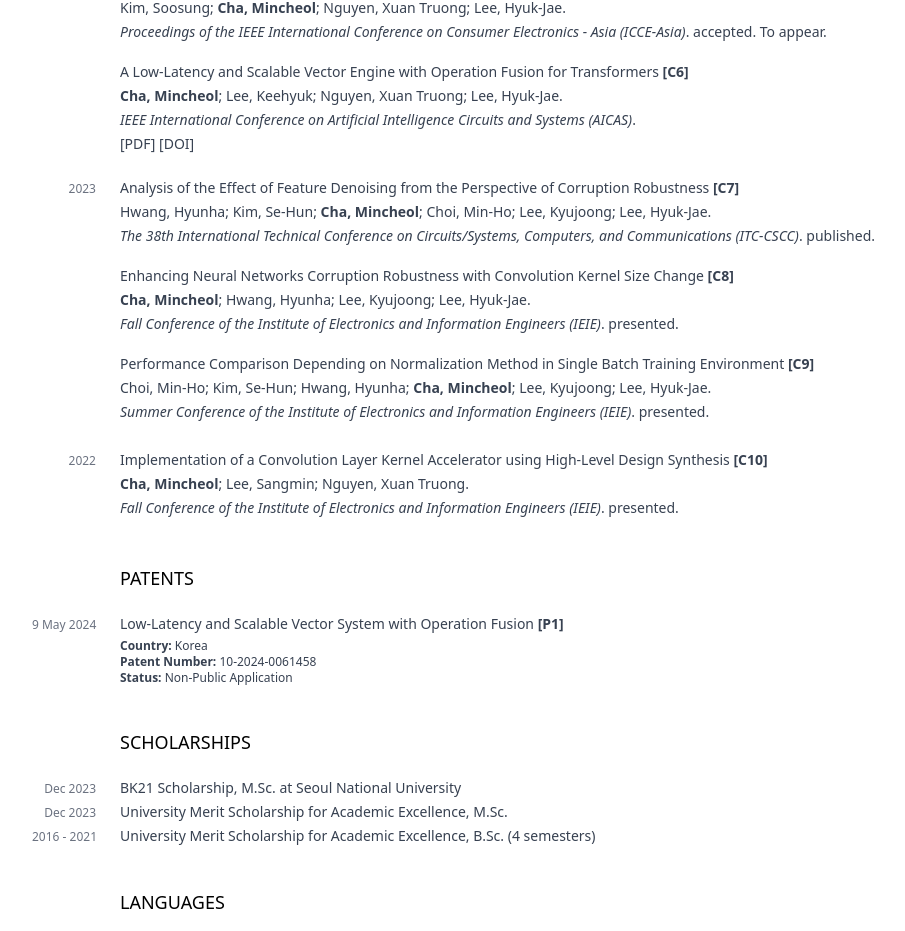
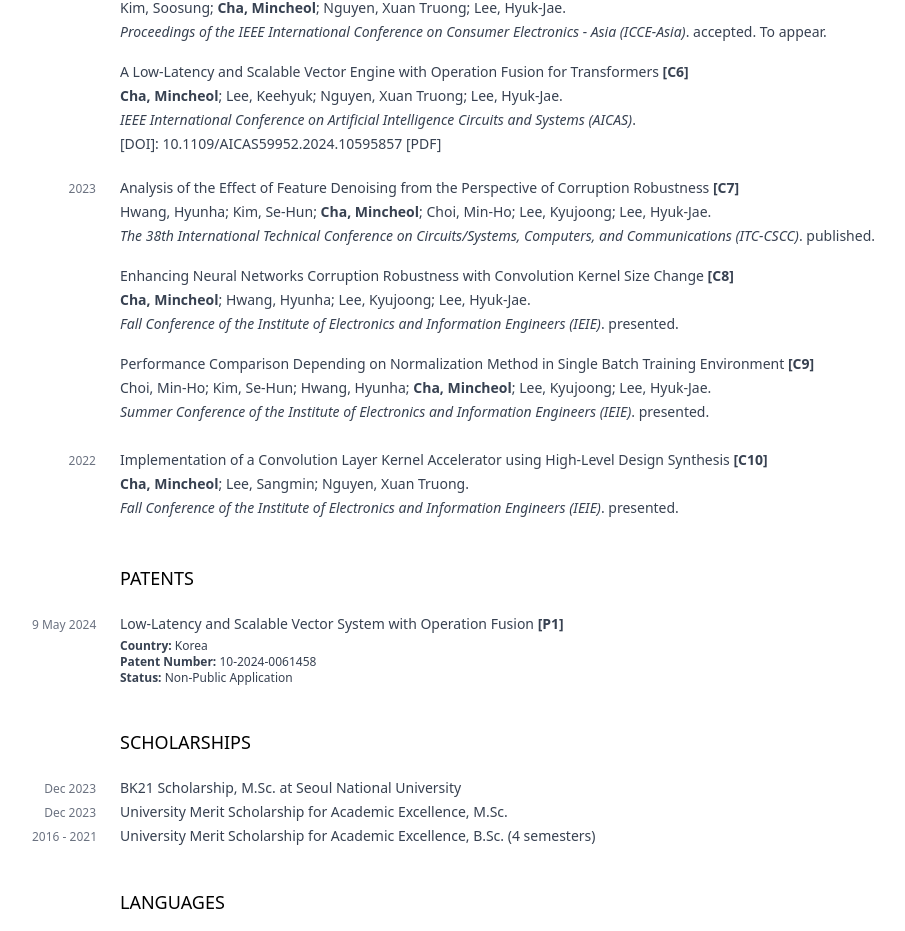
Before and after one commit to chamchiking/chamchiking.github.io, a SvelteKit app: page /cv in a window 1280 px wide. Shown: the part 1234-2165 px from the top of the page, without its empty margins (0-905 px from the left). Built offline with nearby package versions, Linux system fonts and the light colour scheme.

Commit message:
fix: doi link error

```diff
--- a/src/components/Cv/Cv_Publication.svelte
+++ b/src/components/Cv/Cv_Publication.svelte
@@ -42,11 +42,11 @@
 							</p>
 							{#if links}
 								<p>
+									{#if links.doi}
+										<span>[DOI]: {links.doi}</span>
+									{/if}
 									{#if links.pdf}
 										<a href={links.pdf} target="_blank">[PDF]</a>
-									{/if}
-									{#if links.doi}
-										<a href={links.doi} target="_blank">[DOI]</a>
 									{/if}
 								</p>
 							{/if}
```
